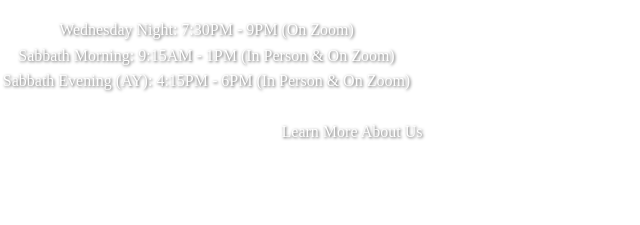
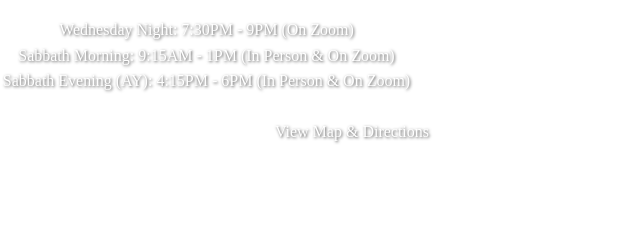
Before and after one commit to romz246/church-website-test, a plain HTML site: page index.html in a window 1280 px wide. Shown: the part 1455-1680 px from the top of the page, 288-928 px from the left. Drawn offline with Linux system fonts and the light colour scheme.

Commit message:
edit call to action btn

```diff
--- a/index.html
+++ b/index.html
@@ -171,7 +171,7 @@
 						</ul>
 
 						<span class="call-to-action-btn"
-							><a href="visit-us.html">Learn More About Us</a></span
+							><a href="visit-us.html">View Map & Directions</a></span
 						>
 					</div>
 				</section>
```
